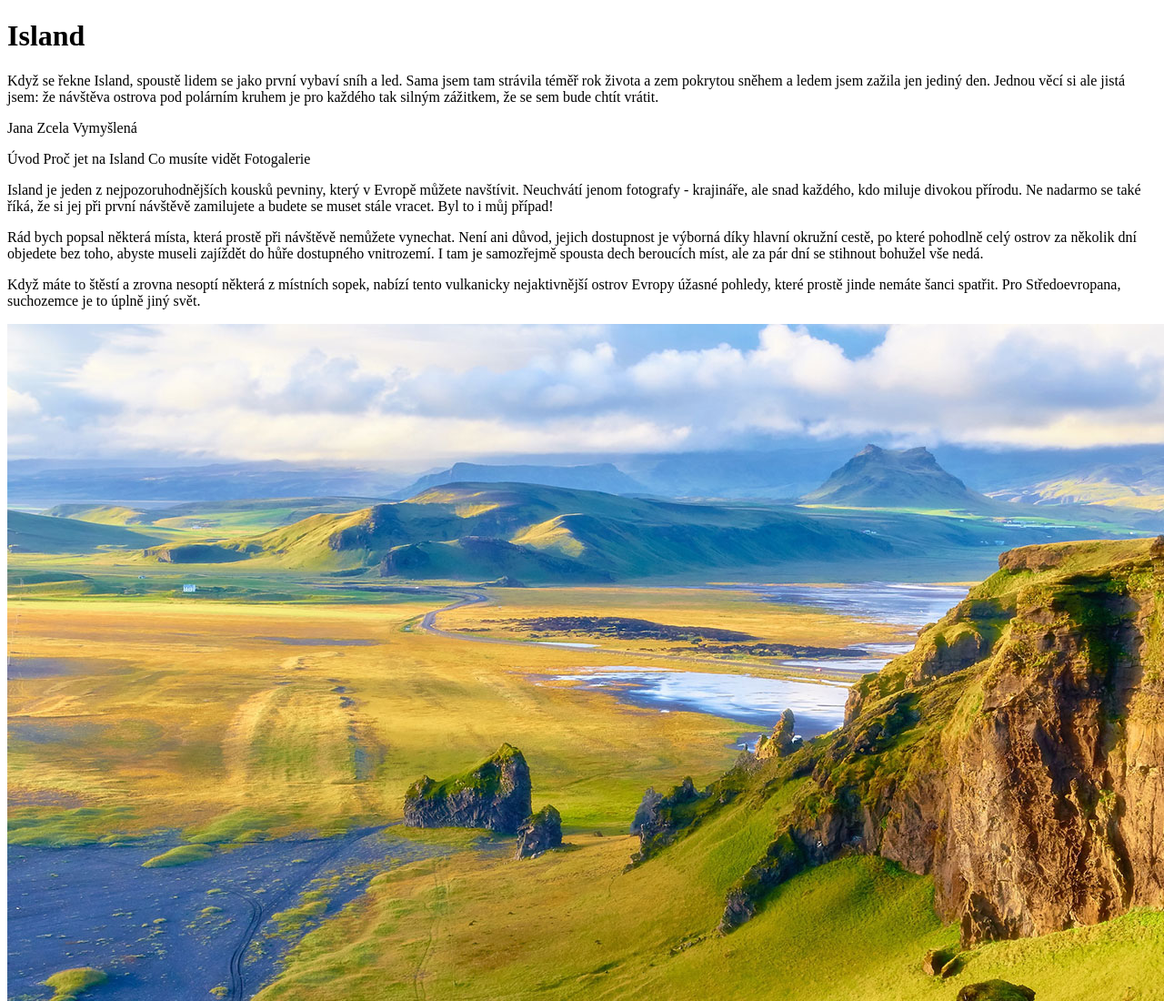
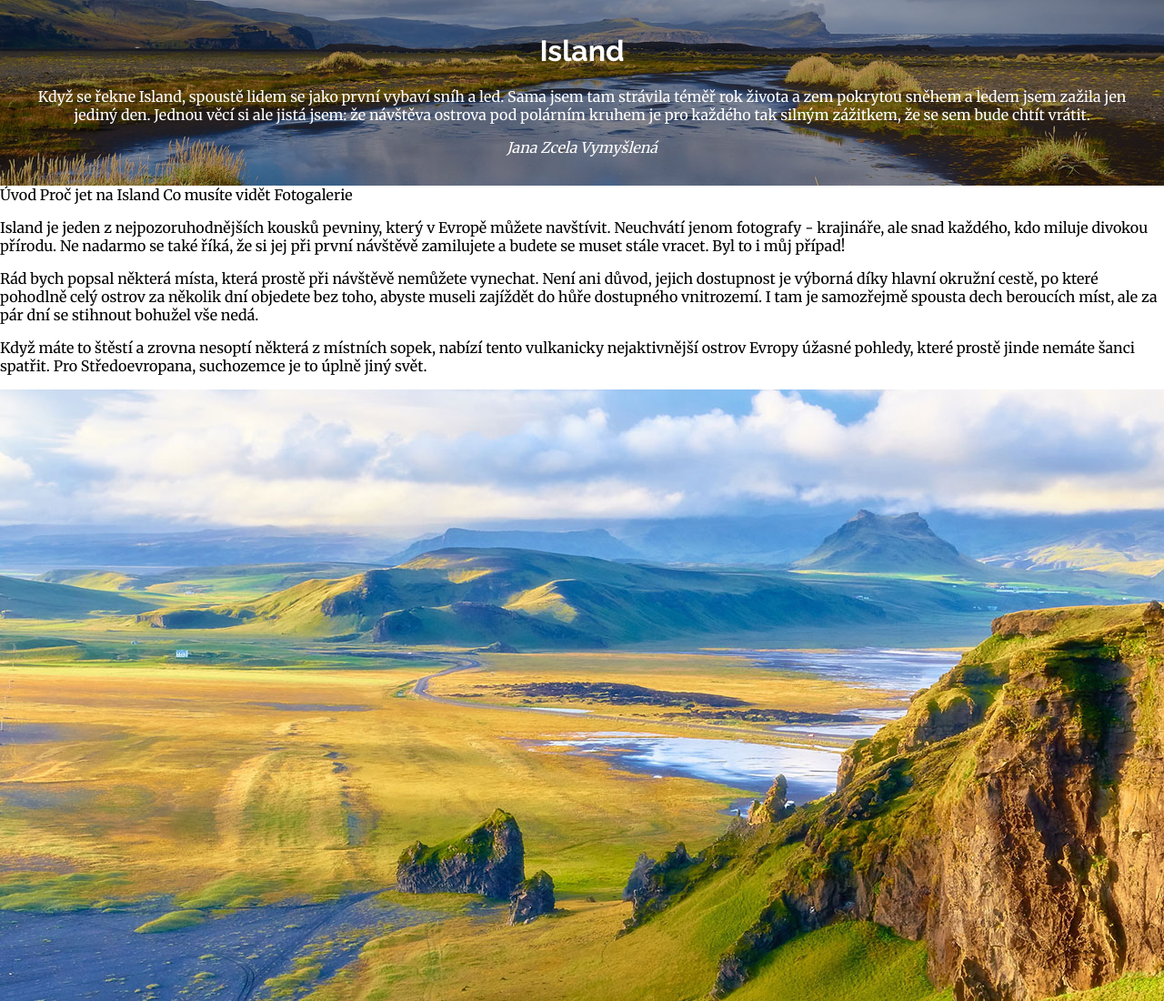
Before and after one commit to tvorimweb-2021-praha-jaro/du-06---island-zandacisarova, a plain HTML site: page zadani/hard/index.html in a window 1280 px wide. Shown: the top 1100 px of the page at 91% size. Drawn offline with Linux system fonts and the light colour scheme.

Commit message:
rozpracováno

```diff
--- a/zadani/hard/index.html
+++ b/zadani/hard/index.html
@@ -6,12 +6,16 @@
     <meta name="viewport" content="width=device-width, initial-scale=1.0">
     <title>Cestování po Islandu</title>
     <link href="style.css" rel="stylesheet">
+    <link rel="preconnect" href="https://fonts.gstatic.com">
+    <link href="https://fonts.googleapis.com/css2?family=Raleway:wght@700&display=swap" rel="stylesheet">
+    <link href="https://fonts.googleapis.com/css2?family=Merriweather:wght@300;400;700&display=swap" rel="stylesheet">
 </head>
 <body>
-    <header>
-        <h1>Island</h1>
+    <header style="color: white;">
+        <h1 style="font-family: 'Raleway', sans-serif;">Island</h1>
         <p>Když se řekne Island, spoustě lidem se jako první vybaví sníh a led. Sama jsem tam strávila téměř rok života a zem pokrytou sněhem a ledem jsem zažila jen jediný den. Jednou věcí si ale jistá jsem: že návštěva ostrova pod polárním kruhem je pro každého tak silným zážitkem, že se sem bude chtít vrátit.</p>
-        <p>Jana Zcela Vymyšlená</p>
+        <span class="linie"></span>
+        <p style="font-style: italic;">Jana Zcela Vymyšlená</p>
     </header>
 
     <main>
--- a/zadani/hard/style.css
+++ b/zadani/hard/style.css
@@ -1 +1,27 @@
 *, ::after, ::before { box-sizing: border-box; }
+
+:root {
+    --pozadi: #f5f5f5;
+    --linka: #629edb;
+}
+
+body {
+    width: auto;
+    margin: 0;
+    font-family: 'Merriweather', serif;
+
+}
+
+header {
+    background-image: linear-gradient(rgba(0,0,0,0.3), rgba(0,0,0,0.3)), url(/images/island-hlavicka.jpg);
+    background-position: center;
+    background-repeat: no-repeat;
+    background-size: cover;
+    text-align: center;
+    padding: 1rem;
+
+}
+
+.linie {
+    text-decoration: overline;
+}
```
